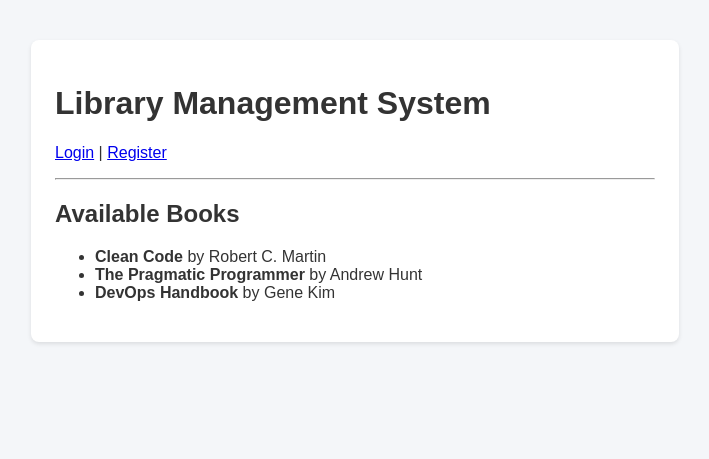
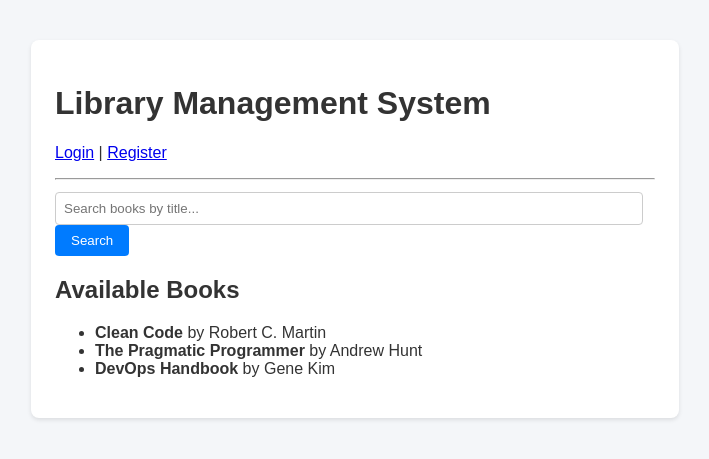
Before and after one commit to Owaish786/OnlineFoodOrdering, a Flask app: page / in a window 1280 px wide. Shown: the top 459 px of the page, without its empty margins (285-994 px from the left). Run offline with Flask 3, Linux system fonts and the light colour scheme; data comes from the database, SQL or seed files in the repository.

Commit message:
Add book search functionality

```diff
--- a/app.py
+++ b/app.py
@@ -43,10 +43,14 @@ def calculate_fine(overdue_days):
 
 @app.route("/")
 def index():
+    query = request.args.get("q", "").strip()
     conn = get_db()
-    books = conn.execute("SELECT * FROM books").fetchall()
+    if query:
+        books = conn.execute("SELECT * FROM books WHERE title LIKE ?", (f"%{query}%",)).fetchall()
+    else:
+        books = conn.execute("SELECT * FROM books").fetchall()
     conn.close()
-    return render_template("index.html", books=books, username=session.get("username"))
+    return render_template("index.html", books=books, query=query, username=session.get("username"))
 
 @app.route("/register", methods=["GET", "POST"])
 def register():
--- a/templates/index.html
+++ b/templates/index.html
@@ -19,6 +19,14 @@
 
         <hr>
 
+        <form method="GET" action="/" class="search-box">
+            <input type="text" name="q" value="{{ query or '' }}" placeholder="Search books by title...">
+            <button type="submit" id="search-btn">Search</button>
+            {% if query %}
+                <a href="/" style="margin-left: 10px;">Clear</a>
+            {% endif %}
+        </form>
+
         <h2>Available Books</h2>
         <ul id="book-list">
             {% for book in books %}
```
